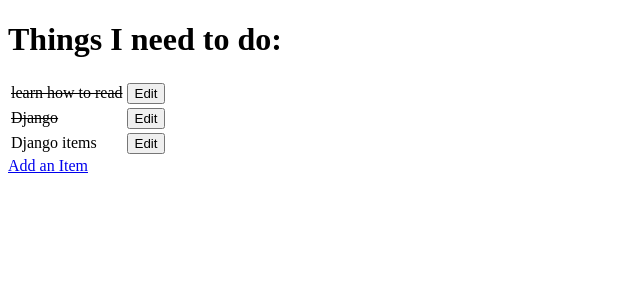
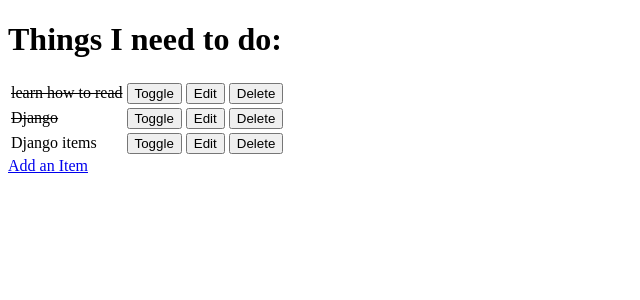
Before and after one commit to bky201/helloDjango, a Django app: page / in a window 1280 px wide. Shown: the top 300 px of the page, without its empty margins (0-640 px from the left). Run offline with Django 3.2, Linux system fonts and the light colour scheme; data comes from the database, SQL or seed files in the repository; both versions use the stored data as it was after the commit.

Commit message:
Add delete button and functionality

```diff
--- a/todoList/templates/todo/todo_list.html
+++ b/todoList/templates/todo/todo_list.html
@@ -16,8 +16,18 @@
                     <td>{{ item.name }}</td>
                 {% endif %}
                 <td>
+                    <a href="/toggle/{{ item.id }}">
+                        <button>Toggle</button>
+                    </a>
+                </td>
+                <td>
                     <a href="/edit/{{ item.id }}">
                         <button>Edit</button>
+                    </a>
+                </td>
+                <td>
+                    <a href="/delete/{{ item.id }}">
+                        <button>Delete</button>
                     </a>
                 </td>
             </tr>
--- a/todoList/views.py
+++ b/todoList/views.py
@@ -37,3 +37,14 @@
         'form': form
     }
     return render(request, 'todo/edit_item.html', context)
+
+def toggle_item(request, item_id):
+    item = get_object_or_404(Item, id=item_id)
+    item.done = not item.done
+    item.save()
+    return redirect('get_todo_list')
+
+def delete_item(request, item_id):
+    item = get_object_or_404(Item, id=item_id)
+    item.delete()
+    return redirect('get_todo_list')
--- a/todo_app/urls.py
+++ b/todo_app/urls.py
@@ -15,11 +15,13 @@
 """
 from django.contrib import admin
 from django.urls import path
-from todoList.views import get_todo_list, add_item, edit_item
+from todoList import views
 
 urlpatterns = [
     path('admin/', admin.site.urls),
-    path('', get_todo_list, name='get_todo_list'),
-    path('add', add_item, name='add'),
-    path('edit/<item_id>', edit_item, name='edit'),
+    path('', views.get_todo_list, name='get_todo_list'),
+    path('add', views.add_item, name='add'),
+    path('edit/<item_id>', views.edit_item, name='edit'),
+    path('toggle/<item_id>', views.toggle_item, name='toggle'),
+    path('delete/<item_id>', views.delete_item, name='delete'),
 ]
```
Also changed, not shown: db.sqlite3.
